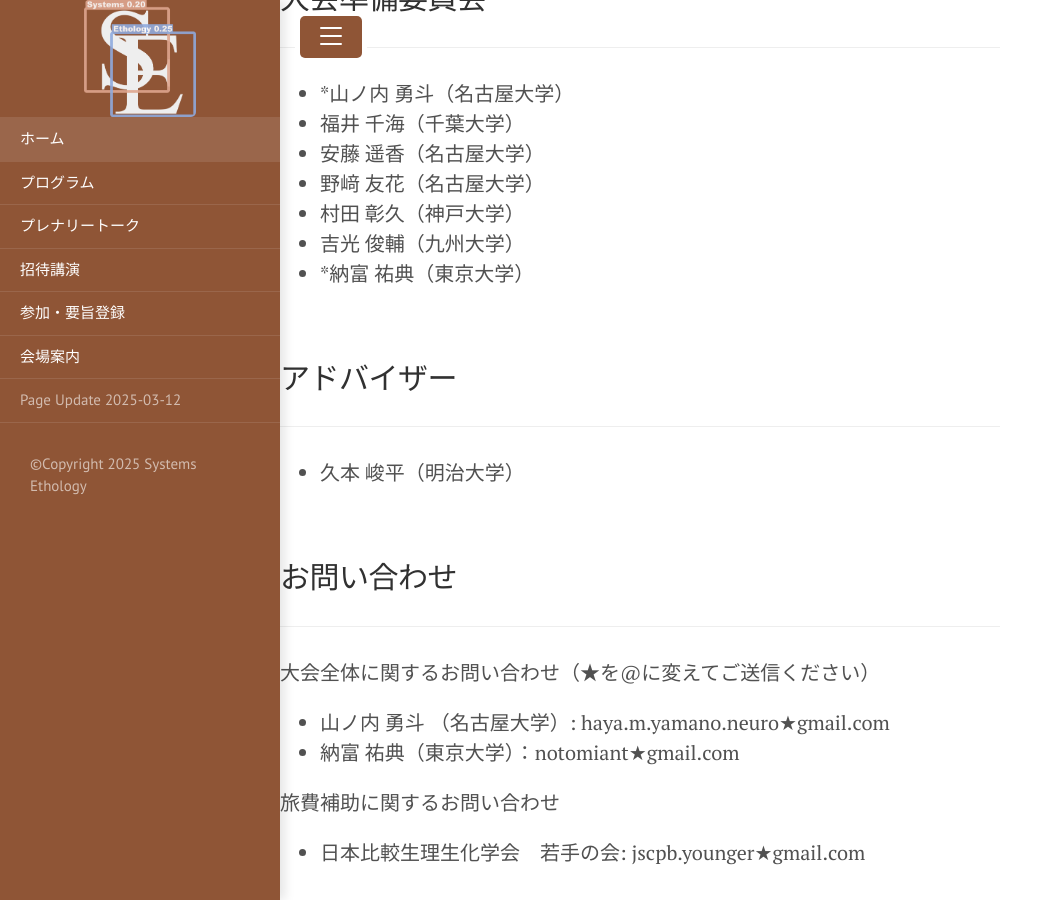
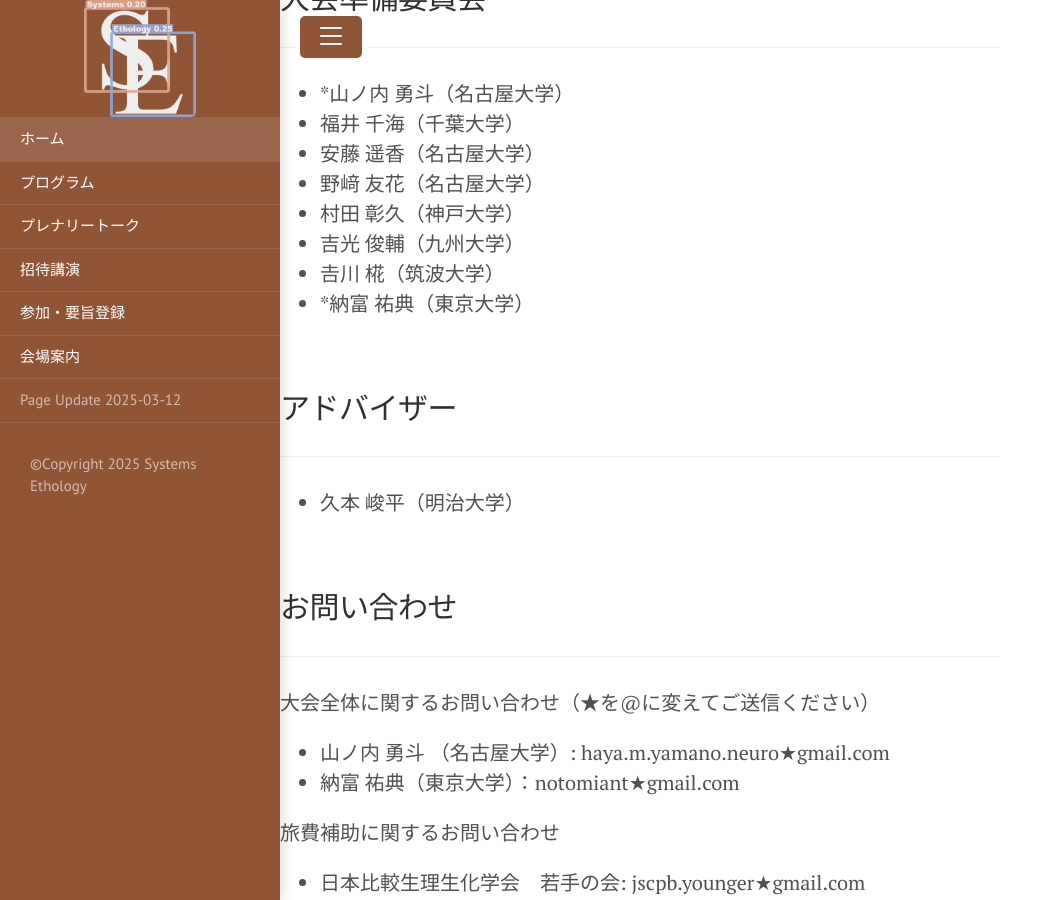
Before and after one commit to SystemsEthology/website, a Jekyll site: the page built from event_01/conference01_home.md, in a window 1280 px wide and 900 px high, scrolled down 5093 px. Shown: the whole window, without its empty margins (0-1063 px from the left). Built offline with Jekyll 4.4.1, drawn with Linux system fonts in a browser that asks for light colours.

Commit message:
Update conference01_home.md

```diff
--- a/event_01/conference01_home.md
+++ b/event_01/conference01_home.md
@@ -140,6 +140,7 @@ title: Home
 - 野﨑 友花（名古屋⼤学）
 - 村田 彰久（神戸大学）
 - 吉光 俊輔（九州⼤学）
+- 𠮷川 椛（筑波大学）
 - *納富 祐典（東京大学）
 
 <br>
```
